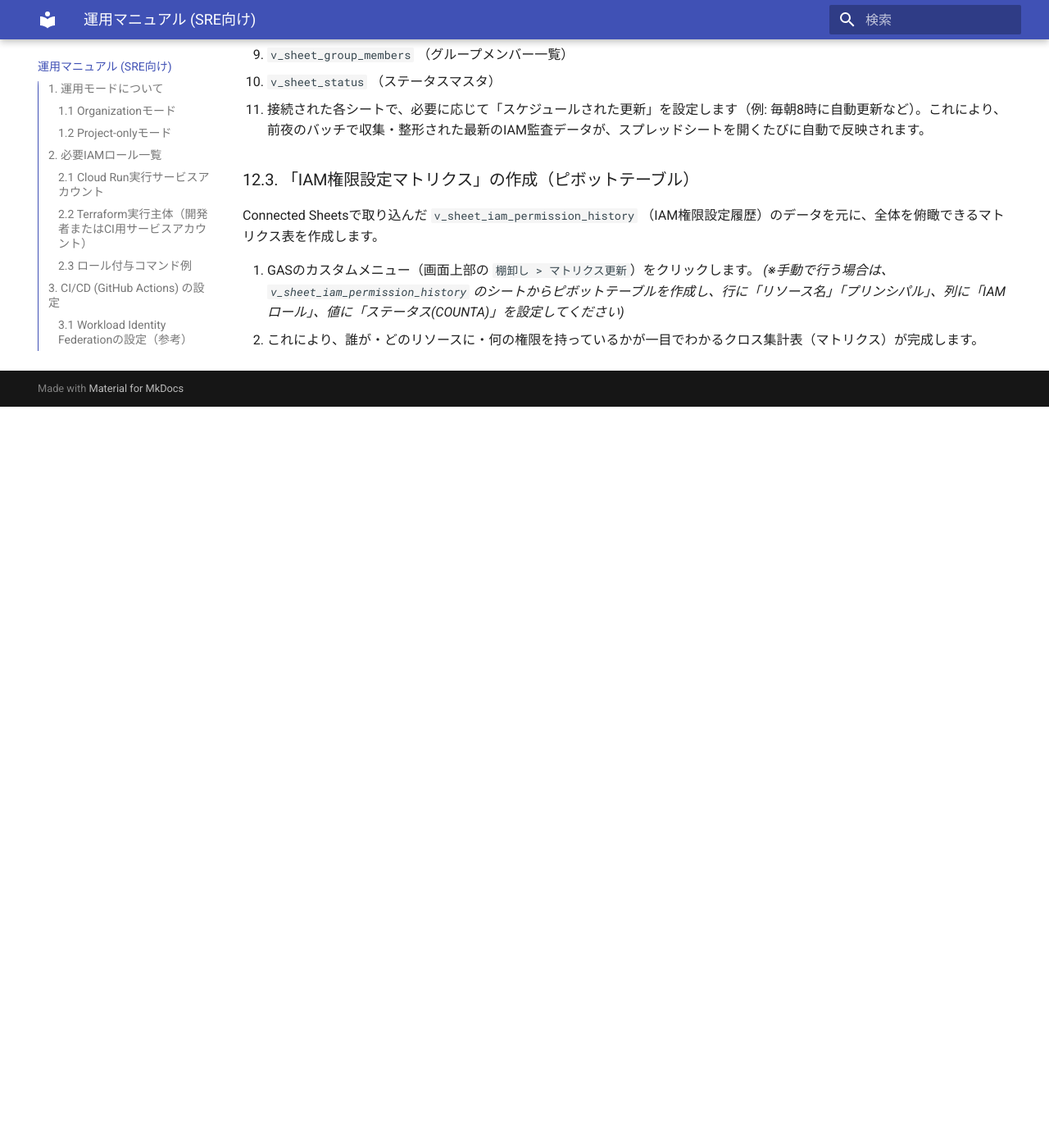
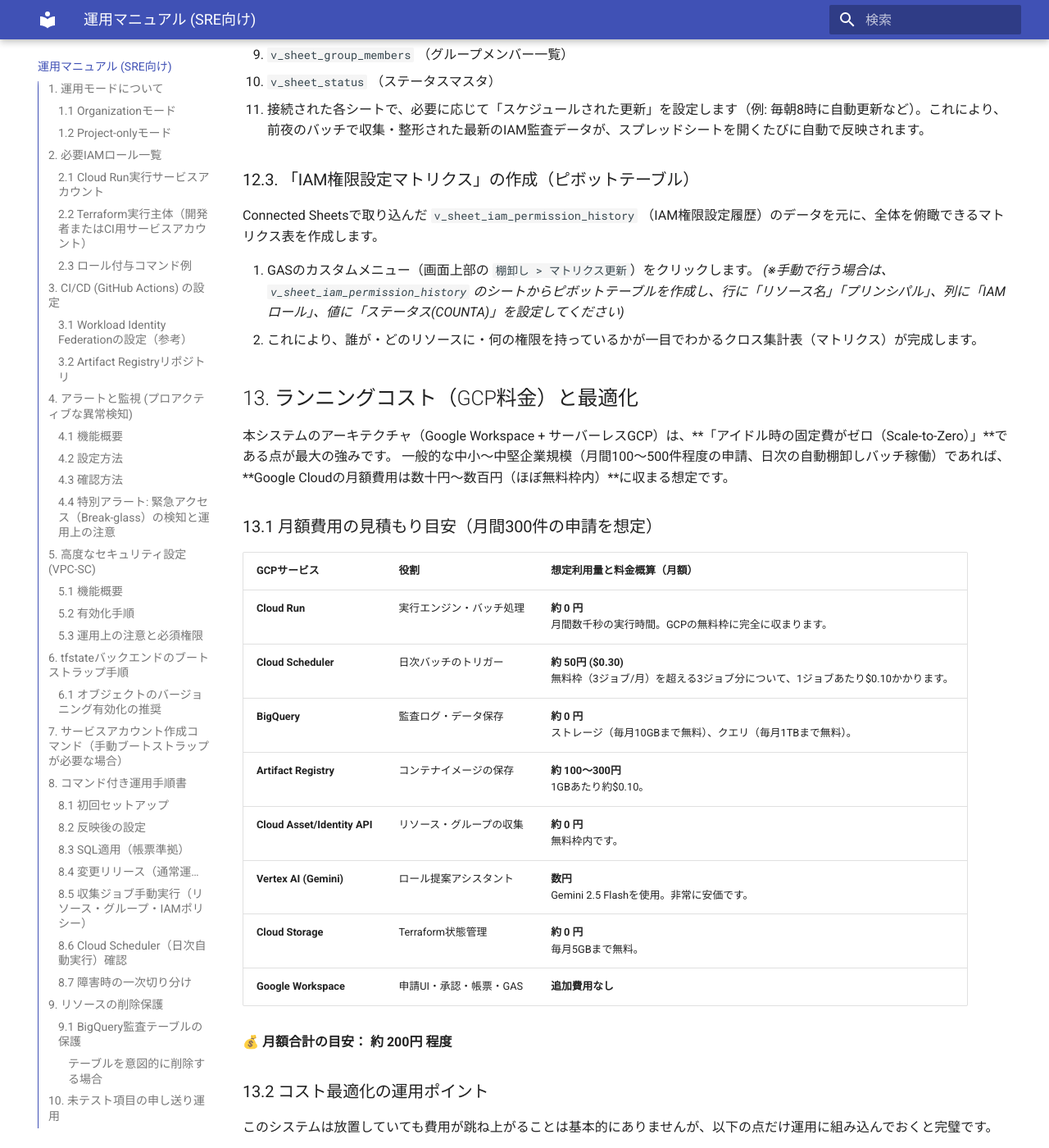
Before and after one commit to ea-Mitsuoka/cloud-access-manager, an MkDocs documentation site: the page built from docs/operations-runbook.md, in a window 1280 px wide and 1400 px high, scrolled down 13308 px. Shown: the whole window at 82% size. Built offline with MkDocs 1.6.1 and Material for MkDocs 9.7.7, drawn with Linux system fonts in a browser that asks for light colours; before the commit the page ends 13804 px from its top, so only the background shows below that; some of the changed text lies outside the part shown.

Commit message:
docs(cost): add GCP running cost overview and optimization guide

````diff
--- a/docs/operations-runbook.md
+++ b/docs/operations-runbook.md
@@ -525,3 +525,49 @@
 1. GASのカスタムメニュー（画面上部の `棚卸し > マトリクス更新`）をクリックします。
    *(※手動で行う場合は、`v_sheet_iam_permission_history` のシートからピボットテーブルを作成し、行に「リソース名」「プリンシパル」、列に「IAMロール」、値に「ステータス(COUNTA)」を設定してください)*
 1. これにより、誰が・どのリソースに・何の権限を持っているかが一目でわかるクロス集計表（マトリクス）が完成します。
+
+## 13. ランニングコスト（GCP料金）と最適化
+
+本システムのアーキテクチャ（Google Workspace + サーバーレスGCP）は、\*\*「アイドル時の固定費がゼロ（Scale-to-Zero）」\*\*である点が最大の強みです。
+一般的な中小〜中堅企業規模（月間100〜500件程度の申請、日次の自動棚卸しバッチ稼働）であれば、\*\*Google Cloudの月額費用は数十円〜数百円（ほぼ無料枠内）\*\*に収まる想定です。
+
+### 13.1 月額費用の見積もり目安（月間300件の申請を想定）
+
+| GCPサービス | 役割 | 想定利用量と料金概算（月額） |
+| :--- | :--- | :--- |
+| **Cloud Run** | 実行エンジン・バッチ処理 | **約 0 円**<br>月間数千秒の実行時間。GCPの無料枠に完全に収まります。 |
+| **Cloud Scheduler** | 日次バッチのトリガー | **約 50円 ($0.30)**<br>無料枠（3ジョブ/月）を超える3ジョブ分について、1ジョブあたり$0.10かかります。 |
+| **BigQuery** | 監査ログ・データ保存 | **約 0 円**<br>ストレージ（毎月10GBまで無料）、クエリ（毎月1TBまで無料）。 |
+| **Artifact Registry** | コンテナイメージの保存 | **約 100〜300円**<br>1GBあたり約$0.10。 |
+| **Cloud Asset/Identity API** | リソース・グループの収集 | **約 0 円**<br>無料枠内です。 |
+| **Vertex AI (Gemini)** | ロール提案アシスタント | **数円**<br>Gemini 2.5 Flashを使用。非常に安価です。 |
+| **Cloud Storage** | Terraform状態管理 | **約 0 円**<br>毎月5GBまで無料。 |
+| **Google Workspace** | 申請UI・承認・帳票・GAS | **追加費用なし** |
+
+**💰 月額合計の目安： 約 200円 程度**
+
+### 13.2 コスト最適化の運用ポイント
+
+このシステムは放置していても費用が跳ね上がることは基本的にありませんが、以下の点だけ運用に組み込んでおくと完璧です。
+
+**1. Artifact Registry のクリーンアップポリシー設定（推奨）**
+古いDockerイメージが蓄積され、ストレージ費用（月額数百円〜数千円）が徐々に増加するのを防ぐため、クリーンアップポリシーを設定することを強く推奨します。
+
+GCPコンソールの「Artifact Registry」> リポジトリ（iam-access-repo）を選択 > 「クリーンアップポリシー」タブ から設定するか、以下のgcloudコマンドを利用してください。
+
+```bash
+# policy.json という名前で以下の内容を保存します
+# [
+#   {
+#     "name": "delete-older-than-30d",
+#     "action": {"type": "Delete"},
+#     "condition": {"tagState": "ANY", "olderThan": "30d"}
+#   }
+# ]
+
+# ポリシーを適用します
+gcloud artifacts repositories set-cleanup-policies iam-access-repo --project="YOUR_PROJECT" --location="YOUR_REGION" --policy=policy.json
+```
+
+**2. BigQuery の長期保存（自動適用）**
+監査ログは永遠に追記されていきますが、90日以上更新されないデータは自動的に「長期保存ストレージ」として料金が半額になるため、明示的なデータ削除（パージ）処理は不要です。
````
Also changed, not shown: CHANGELOG_SUMMARY.md (+6 -0 lines).
